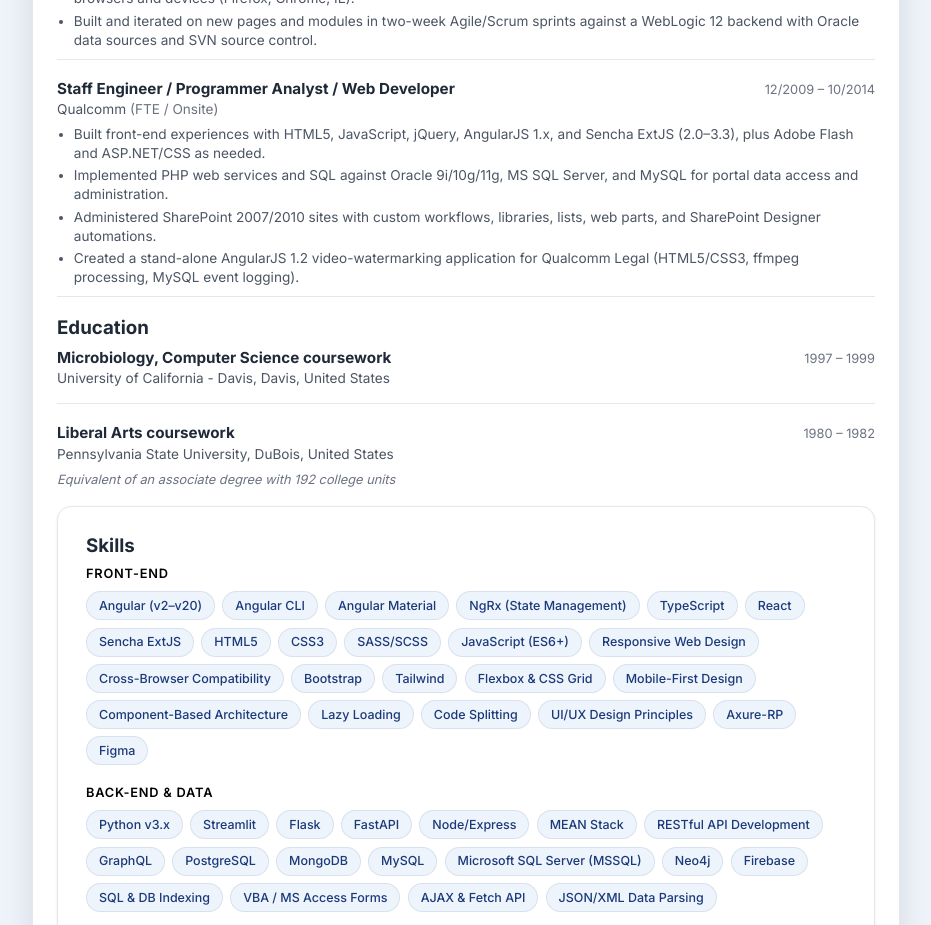
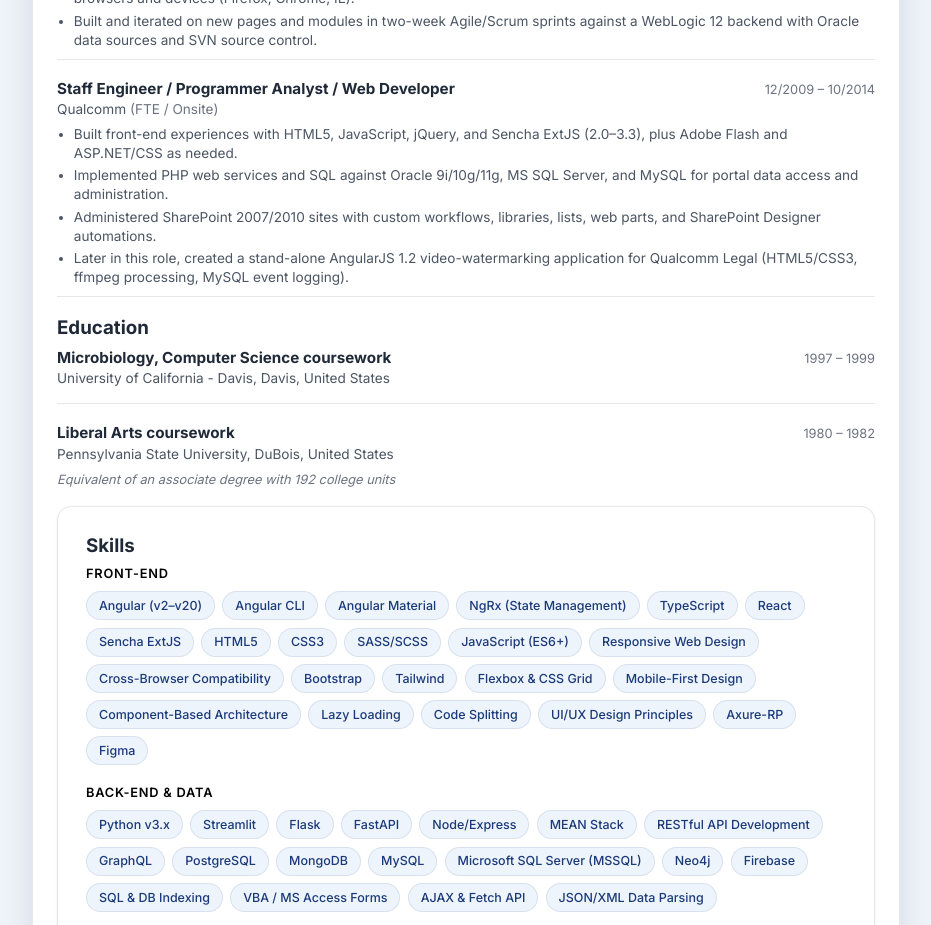
Before and after one commit to PaulyWolly/resume_pjw, an Angular app in the folder resume-app/: page / in a window 1280 px wide. Shown: the part 2620-3545 px from the top of the page, without its empty margins (174-1105 px from the left). Built offline with nearby package versions, Linux system fonts and the light colour scheme.

Commit message:
Clarify Qualcomm tech timeline for chronological accuracy.
Drop AngularJS from the early-stack bullet and note the Legal watermarking AngularJS 1.2 app as later in the tenure.

```diff
--- a/resume-app/src/app/data/resume.data.ts
+++ b/resume-app/src/app/data/resume.data.ts
@@ -163,10 +163,10 @@
       startDate: '12/2009',
       endDate: '10/2014',
       highlights: [
-        'Built front-end experiences with HTML5, JavaScript, jQuery, AngularJS 1.x, and Sencha ExtJS (2.0–3.3), plus Adobe Flash and ASP.NET/CSS as needed.',
+        'Built front-end experiences with HTML5, JavaScript, jQuery, and Sencha ExtJS (2.0–3.3), plus Adobe Flash and ASP.NET/CSS as needed.',
         'Implemented PHP web services and SQL against Oracle 9i/10g/11g, MS SQL Server, and MySQL for portal data access and administration.',
         'Administered SharePoint 2007/2010 sites with custom workflows, libraries, lists, web parts, and SharePoint Designer automations.',
-        'Created a stand-alone AngularJS 1.2 video-watermarking application for Qualcomm Legal (HTML5/CSS3, ffmpeg processing, MySQL event logging).',
+        'Later in this role, created a stand-alone AngularJS 1.2 video-watermarking application for Qualcomm Legal (HTML5/CSS3, ffmpeg processing, MySQL event logging).',
       ],
     },
   ],
```
